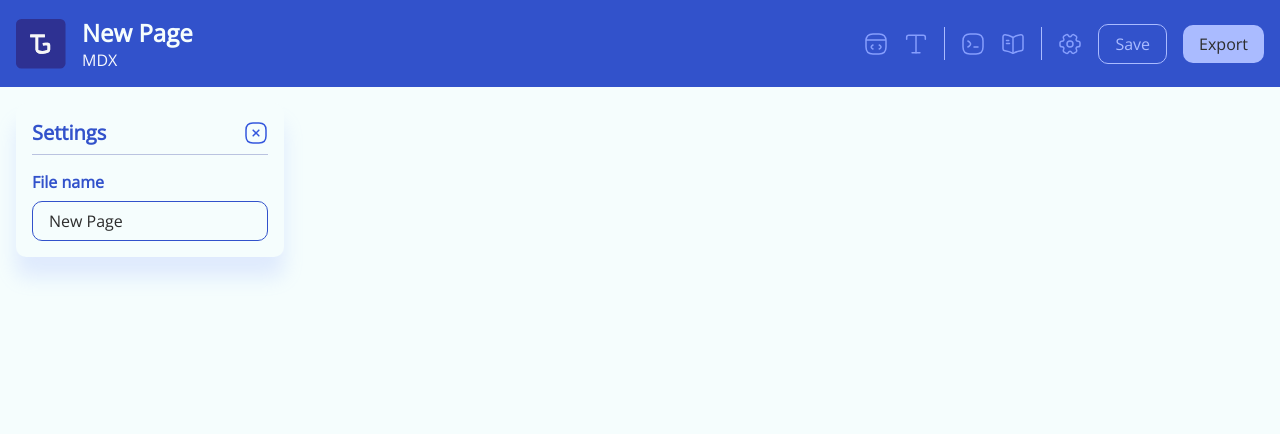
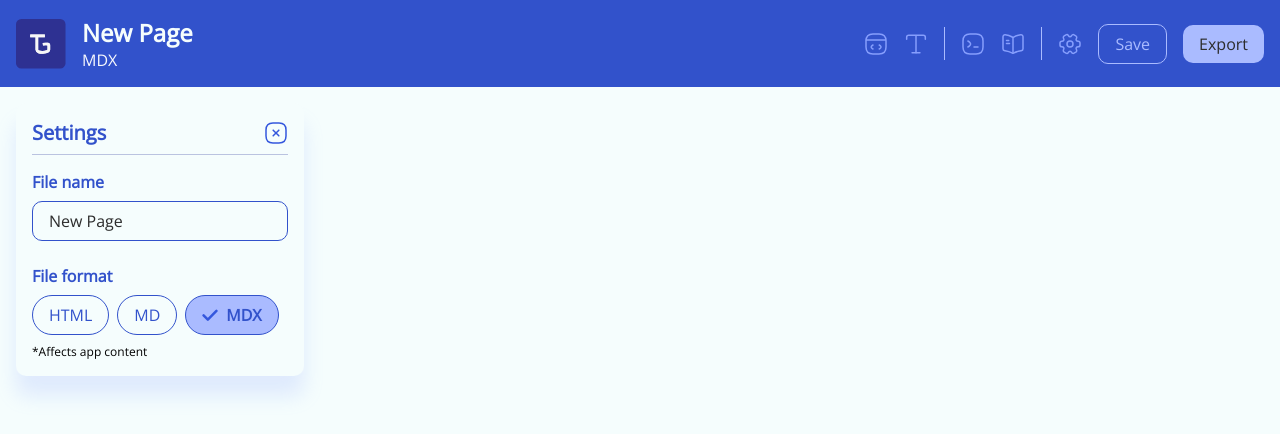
Before and after one commit to BaltacMihai/AtlasPad, a Vue app: page / in a window 1280 px wide. Shown: the top 434 px of the page. Built offline with nearby package versions, Linux system fonts and the light colour scheme.

Commit message:
settings implemented

```diff
--- a/src/App.vue
+++ b/src/App.vue
@@ -6,15 +6,21 @@ export default {
   components: { Navbar, Settings },
   data() {
     return {
-      name: "",
+      isSettingsOpened: true,
     };
+  },
+  methods: {
+    triggerSettings() {
+      console.log("DA");
+      this.isSettingsOpened = !this.isSettingsOpened;
+    },
   },
 };
 </script>
 
 <template>
-  <Navbar />
-  <Settings />
+  <Navbar :handleSettings="triggerSettings" />
+  <Settings :handleSettings="triggerSettings" :isOpened="isSettingsOpened" />
 </template>
 
 <style lang="scss"></style>
--- /dev/null
+++ b/src/components/atoms/Chips.vue
@@ -0,0 +1,71 @@
+<template>
+  <div class="chips">
+    <template v-for="option in options">
+      <div
+        class="chip"
+        :class="{ active: modelValue == option }"
+        :data-option="option"
+        @click="changeChip"
+      >
+        <template v-if="modelValue == option">
+          <img src="@/assets/icons/selected.svg" alt="" />
+        </template>
+        {{ option.toUpperCase() }}
+      </div>
+    </template>
+  </div>
+</template>
+<script>
+export default {
+  model: {
+    prop: "modelValue",
+    event: "input",
+  },
+  props: {
+    modelValue: {
+      type: String,
+      required: true,
+    },
+    options: {
+      type: Array,
+      required: true,
+    },
+  },
+  methods: {
+    changeChip(event) {
+      this.$emit("update:modelValue", event.target.dataset.option);
+    },
+  },
+};
+</script>
+<style lang="scss">
+.chips {
+  display: flex;
+  align-items: center;
+  width: 100%;
+  gap: 0.5rem;
+  flex-wrap: wrap;
+
+  .chip {
+    padding: 0.5rem 1rem;
+    border-radius: 50rem;
+    color: $cl-primary;
+    border: 1px solid $cl-primary;
+    font-size: $fs-text;
+
+    display: flex;
+    gap: 0.5rem;
+
+    &:hover {
+      background-color: $cl-secondary;
+      cursor: pointer;
+      background-color: lighten($cl-secondary, 10);
+    }
+
+    &.active {
+      background-color: $cl-secondary;
+      font-weight: bold;
+    }
+  }
+}
+</style>
--- a/src/components/molecules/ResettableInput.vue
+++ b/src/components/molecules/ResettableInput.vue
@@ -72,6 +72,10 @@ export default {
 
   position: relative;
 
+  input {
+    width: 100%;
+  }
+
   &.focused {
     margin-right: -2rem;
     input {
--- a/src/components/organisms/LabeledInput.vue
+++ b/src/components/organisms/LabeledInput.vue
@@ -6,7 +6,8 @@ inputType="simple"
 <template>
   <div class="input-group">
     <label>{{ labelName }}</label>
-    <component :is="inputBuilder" v-model="propModel" />
+    <component :is="inputBuilder" v-model="propModel" :options="options" />
+    <p class="subtext" v-if="subtext">{{ subtext }}</p>
   </div>
 </template>
 <script>
@@ -16,6 +17,14 @@ export default {
     labelName: String,
     modelValue: String,
     inputType: String,
+    subtext: {
+      type: String,
+      required: false,
+    },
+    options: {
+      type: Array,
+      required: false,
+    },
   },
   computed: {
     inputBuilder() {
@@ -29,6 +38,10 @@ export default {
           return defineAsyncComponent(() =>
             import("./../molecules/ResettableInput.vue")
           );
+
+        case "Chip":
+        case "chip":
+          return defineAsyncComponent(() => import("./../atoms/Chips.vue"));
       }
     },
     propModel: {
@@ -49,10 +62,14 @@ export default {
   width: fit-content;
   justify-content: center;
   gap: 0.5rem;
+  width: 100%;
   label {
     font-size: $fs-text;
     color: $cl-primary;
     font-weight: bold;
   }
+  .subtext {
+    font-size: $fs-subtext;
+  }
 }
 </style>
--- a/src/components/organisms/Navbar.vue
+++ b/src/components/organisms/Navbar.vue
@@ -4,7 +4,7 @@
       <img src="@/assets/icons/logo.svg" alt="logo" />
       <div class="infos">
         <Input v-model="pageSettings.fileName" id="fileName" />
-        <div class="type">MDX</div>
+        <div class="type">{{ pageSettings.fileType.toUpperCase() }}</div>
       </div>
     </div>
     <div class="navbar_actions">
@@ -26,7 +26,7 @@
       </TooltipButton>
       <p class="vertical-line"></p>
 
-      <TooltipButton tooltipText="Settings" type="icon">
+      <TooltipButton tooltipText="Settings" type="icon" @click="handleSettings">
         <img src="@/assets/icons/setting.svg" alt="settingsIcon" />
       </TooltipButton>
 
@@ -43,6 +43,9 @@ import { useFileSettings } from "@/stores/FileSettings.js";
 
 export default {
   components: { Button, TooltipButton, Input, Input },
+  props: {
+    handleSettings: Function,
+  },
   data() {
     return {
       pageSettings: useFileSettings(),
--- a/src/components/pages/Settings.vue
+++ b/src/components/pages/Settings.vue
@@ -1,12 +1,14 @@
 <template>
-  <div class="settings">
+  <div class="settings" v-show="isOpened">
     <div class="settings_header">
       <p class="title">Settings</p>
-      <img
-        src="@/assets/icons/close.svg"
-        alt="closing Icon"
-        class="closeIcon"
-      />
+      <Button type="icon" @click="handleSettings">
+        <img
+          src="@/assets/icons/close.svg"
+          alt="closing Icon"
+          class="closeIcon"
+        />
+      </Button>
     </div>
 
     <div class="settings_container">
@@ -15,16 +17,28 @@
         v-model="pageSettings.fileName"
         inputType="resettableInput"
       />
+      <LabeledInput
+        label-name="File format"
+        v-model="pageSettings.fileType"
+        inputType="chip"
+        subtext="*Affects app content"
+        :options="['html', 'md', 'mdx']"
+      />
     </div>
   </div>
 </template>
 <script>
+import Button from "../atoms/Button.vue";
 import ResettableInput from "../molecules/ResettableInput.vue";
 import LabeledInput from "../organisms/LabeledInput.vue";
 import { useFileSettings } from "@/stores/FileSettings.js";
 
 export default {
-  components: { ResettableInput, LabeledInput },
+  components: { ResettableInput, LabeledInput, Button },
+  props: {
+    handleSettings: Function,
+    isOpened: Boolean,
+  },
   data() {
     return {
       pageSettings: useFileSettings(),
@@ -35,7 +49,7 @@ export default {
 <style lang="scss">
 .settings {
   background-color: $cl-white;
-  width: fit-content;
+  width: 20%;
   display: flex;
   flex-direction: column;
   padding: 1rem;
@@ -59,7 +73,7 @@ export default {
   &_container {
     display: flex;
     flex-direction: column;
-    gap: 1rem;
+    gap: 1.5rem;
     padding-top: 1rem;
 
     input {
```
Also changed, not shown: src/assets/icons/selected.svg (added).
